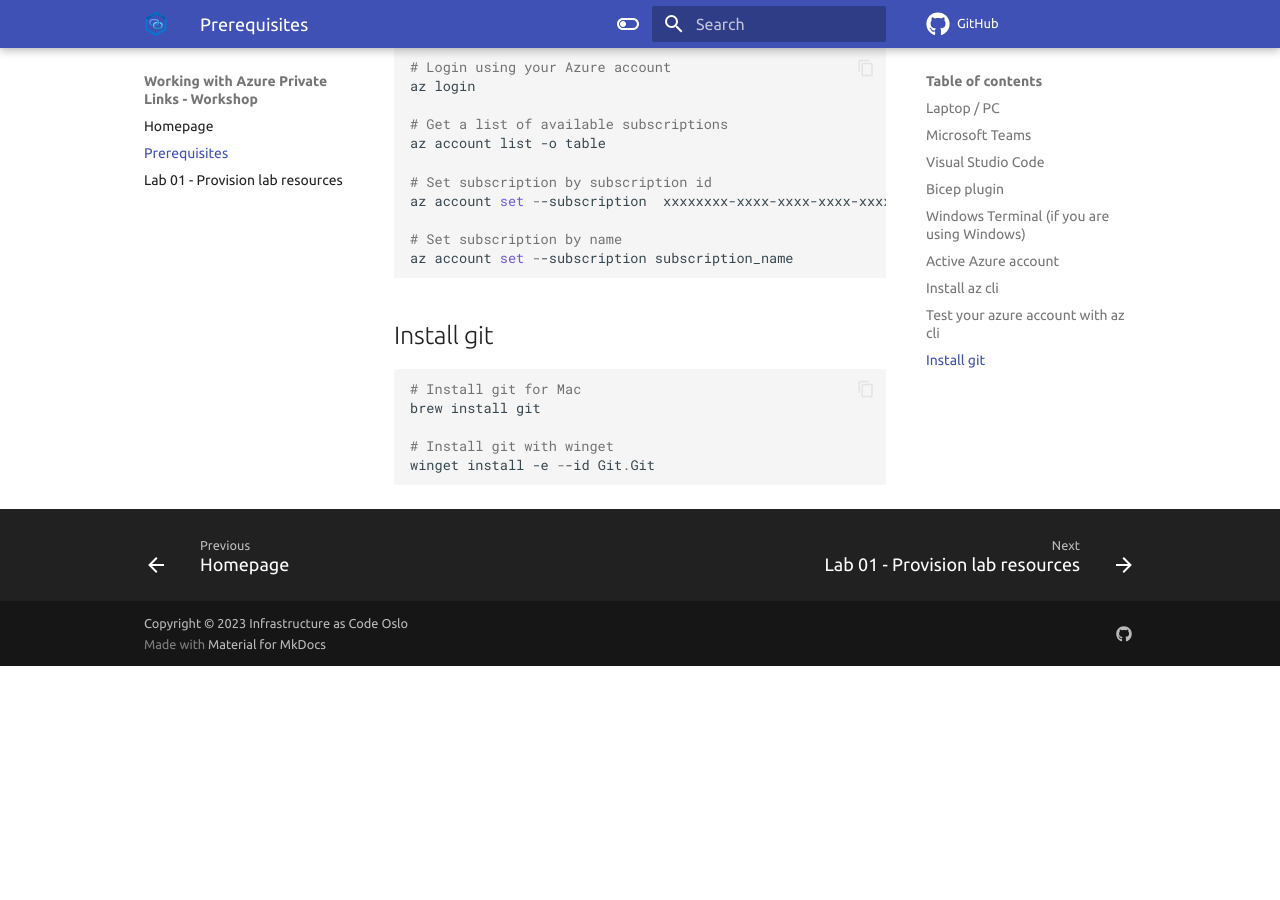
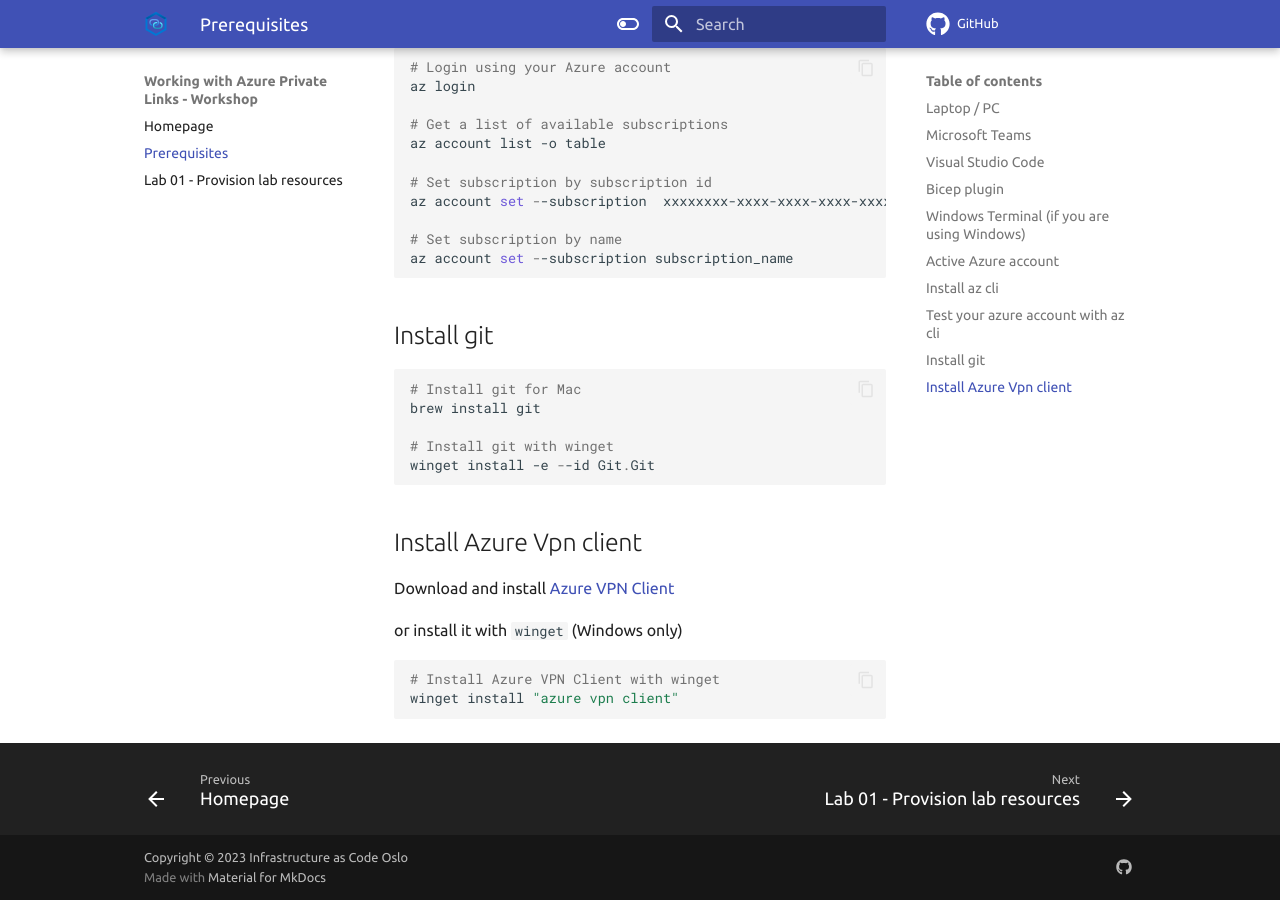
Before and after one commit to Infrastructure-AsCode/azure-private-links-labs, an MkDocs documentation site: the page built from docs/prerequisites.md, in a window 1280 px wide and 900 px high, scrolled down 1546 px. Built offline with MkDocs 1.6.1 and Material for MkDocs 9.7.7, drawn with Linux system fonts in a browser that asks for light colours; comment, search, counter and statistics services are not loaded; before the commit the page ends 2212 px from its top, so only the background shows below that.

Commit message:
Update prerequisites and logo

````diff
--- a/docs/prerequisites.md
+++ b/docs/prerequisites.md
@@ -74,3 +74,14 @@ brew install git
 # Install git with winget
 winget install -e --id Git.Git
 ```
+
+## Install Azure Vpn client
+
+Download and install [Azure VPN Client](https://docs.microsoft.com/en-us/azure/vpn-gateway/openvpn-azure-ad-tenant?tabs=azure-ad-md-2-0&WT.mc_id=AZ-MVP-5003837)
+
+or install it with `winget` (Windows only)
+
+```powershell
+# Install Azure VPN Client with winget
+winget install "azure vpn client"
+```
````
Also changed, not shown: docs/assets/images/logo.png, 1 other file.
